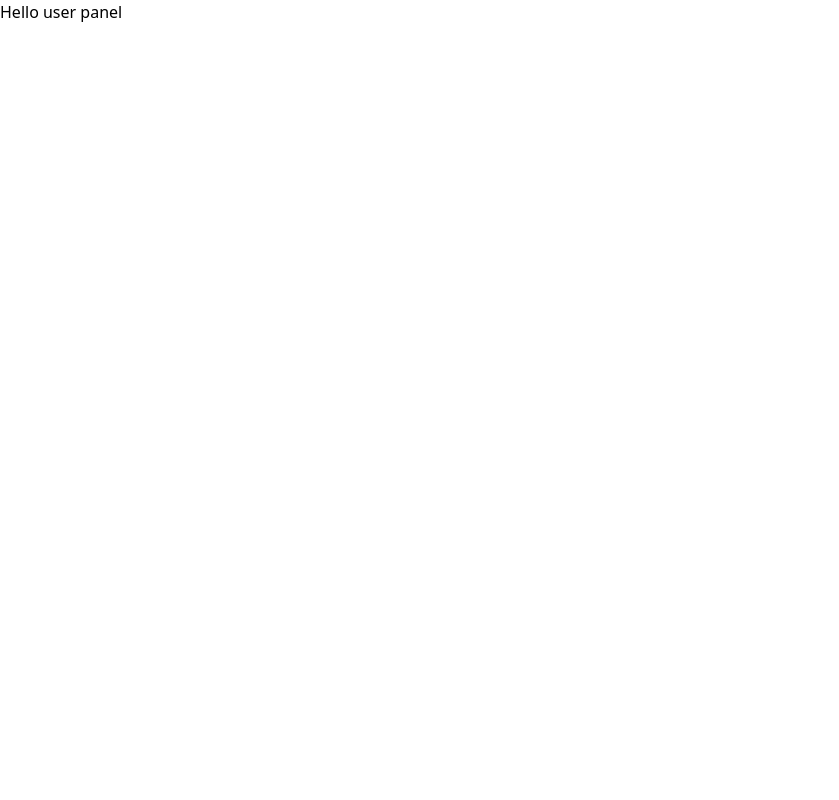
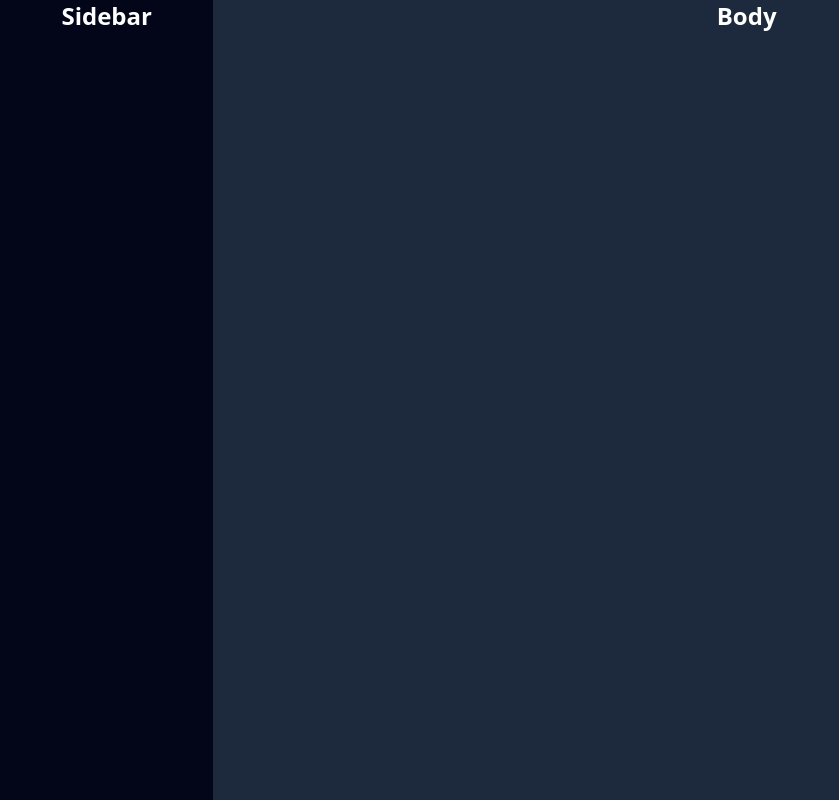
Before and after one commit to RudraTewari/HealthSync, a React (Vite) app: page /user in a window 1280 px wide. Shown: the whole page, without its empty margins (0-839 px from the left). Built offline with nearby package versions, Linux system fonts and the light colour scheme.

Commit message:
Body and Sidebar of Patient added

```diff
--- /dev/null
+++ b/src/Patient/Body.jsx
@@ -0,0 +1,13 @@
+import React from 'react'
+
+const Body = () => {
+  return (
+    <>
+        <div className='min-h-screen w-full bg-slate-800'>
+            <h1 className='text-white font-bold text-2xl text-center'>Body</h1>
+        </div>
+    </>
+  )
+}
+
+export default Body
--- /dev/null
+++ b/src/Patient/Sidebar.jsx
@@ -0,0 +1,13 @@
+import React from 'react'
+
+const Sidebar = () => {
+  return (
+    <>
+        <div className='min-h-screen w-full bg-slate-950'>
+            <h1 className='text-white text-center text-2xl font-bold'>Sidebar</h1>
+        </div>
+    </>
+  )
+}
+
+export default Sidebar
--- a/src/Patient/UserPanel.jsx
+++ b/src/Patient/UserPanel.jsx
@@ -1,9 +1,18 @@
 import React from 'react'
+import Sidebar from './Sidebar'
+import Body from './Body'
 
 const UserPanel = () => {
   return (
     <>
-        <h1>Hello user panel</h1>
+      <div className='flex w-full  min-h-screen  items-stretch'>
+        <div className='w-1/6 p-0 m-0'>
+          <Sidebar/>
+        </div>
+        <div className='w-5/6 col-span-10 p-0 m-0'>
+          <Body/>
+        </div>
+      </div>
     </>
   )
 }
```
